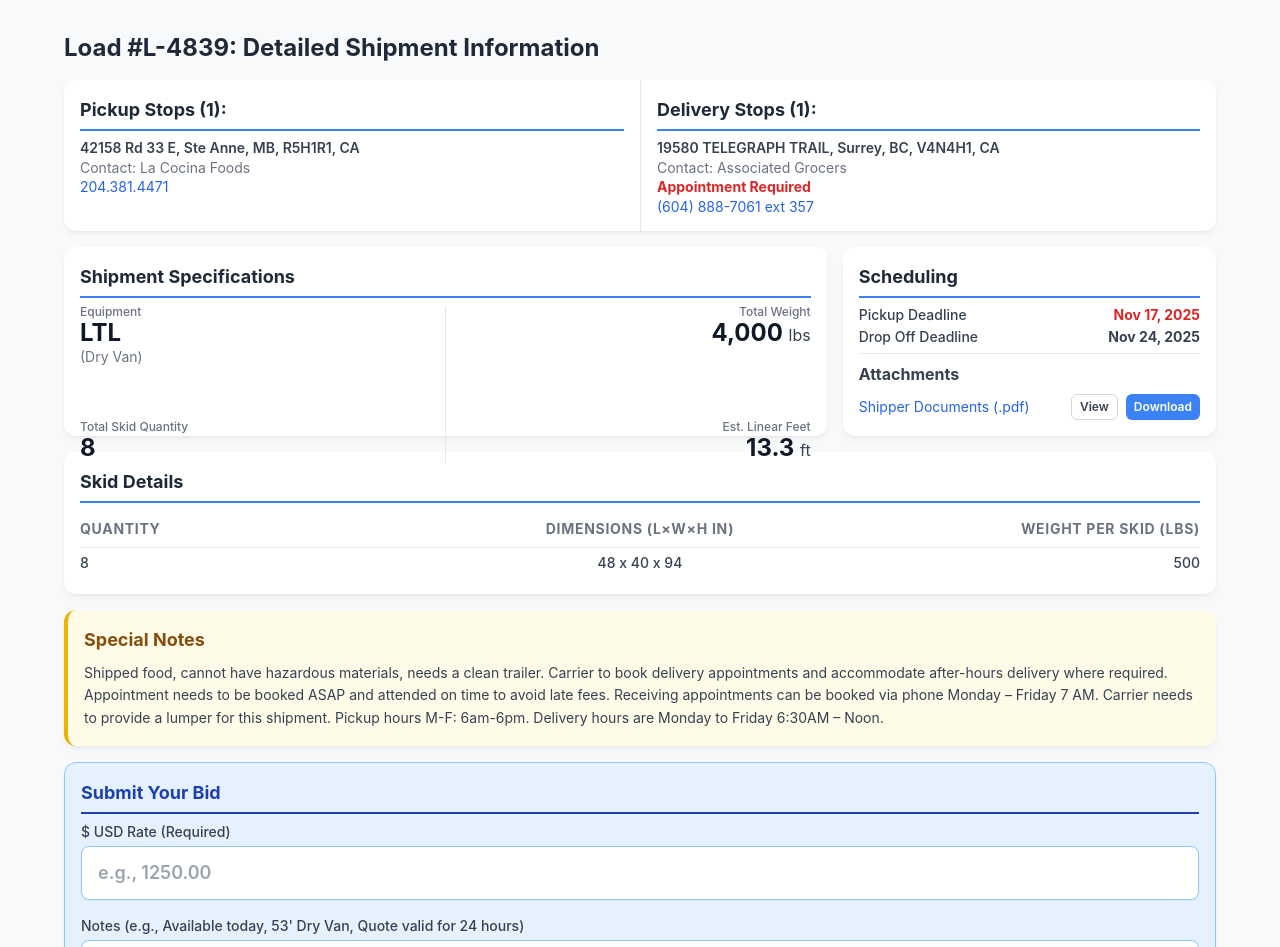
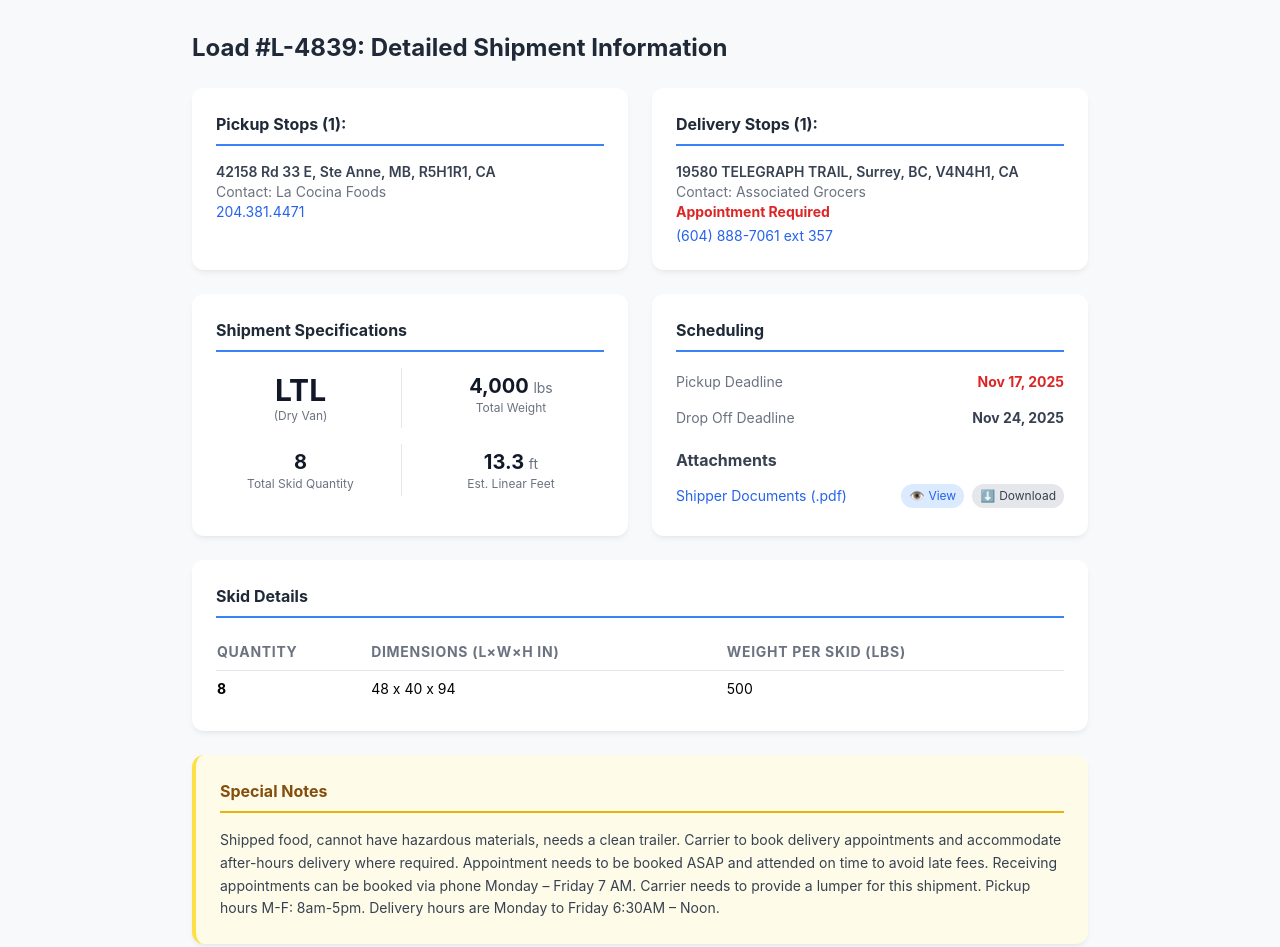
Before and after one commit to LOGIMVP/bidreview-test-, a plain HTML site: page index.html in a window 1280 px wide. Shown: the top 947 px of the page. Drawn offline with nearby package versions, Linux system fonts and the light colour scheme.

Commit message:
Update title and improve layout in index.html

```diff
--- a/index.html
+++ b/index.html
@@ -3,202 +3,133 @@
 <head>
     <meta charset="UTF-8">
     <meta name="viewport" content="width=device-width, initial-scale=1.0">
-    <title>Load L#4839: Detailed Shipment Information</title>
-    <!-- Load Tailwind CSS from CDN -->
+    <title>Freight Connect Bid Submission</title>
     <script src="https://cdn.tailwindcss.com"></script>
     <style>
         /* Custom styles for readability and spacing */
         body { font-family: 'Inter', sans-serif; background-color: #f7f9fb; }
-        .info-card {
-            background-color: white;
-            border-radius: 12px;
-            box-shadow: 0 4px 6px -1px rgba(0, 0, 0, 0.05), 0 2px 4px -2px rgba(0, 0, 0, 0.05);
-        }
-        /* The blue border line under major headers */
-        .section-header {
-            border-bottom: 2px solid #3b82f6;
-            padding-bottom: 6px; /* Reduced padding below line */
-            margin-bottom: 8px; /* Reduced margin below line (equivalent to mb-2) */
-            color: #1f2937;
-            font-weight: 700;
-            font-size: 1.125rem;
-        }
-        /* Style for the bid box */
+        .info-card { background-color: white; border-radius: 12px; box-shadow: 0 4px 6px -1px rgba(0, 0, 0, 0.05), 0 2px 4px -2px rgba(0, 0, 0, 0.05); }
+        .section-header { border-bottom: 2px solid #3b82f6; padding-bottom: 8px; margin-bottom: 16px; color: #1f2937; font-weight: 700; }
+        .detail-item { padding: 4px 0; }
         .bid-box { background-color: #e5f1ff; border: 1px solid #93c5fd; }
-
-        /* Custom spacing and centering for the Skid Details table */
-        .skid-table th:nth-child(1), .skid-table td:nth-child(1) { width: 20%; text-align: left; padding-left: 0; }
-        .skid-table th:nth-child(2), .skid-table td:nth-child(2) { width: 60%; text-align: center; }
-        .skid-table th:nth-child(3), .skid-table td:nth-child(3) { width: 20%; text-align: right; padding-right: 0; }
-        .skid-table th { padding-top: 0.5rem; padding-bottom: 0.5rem; }
-        .skid-table td { padding-top: 0.3rem; padding-bottom: 0.3rem; }
     </style>
 </head>
 <body class="p-4 md:p-8">
 
-    <div id="app" class="max-w-6xl mx-auto space-y-4">
+    <div id="app" class="max-w-4xl mx-auto">
 
-        <h1 class="text-2xl font-bold text-gray-800 mb-4">Load #L-4839: Detailed Shipment Information</h1>
+        <h1 class="text-2xl font-bold text-gray-800 mb-6">Load #L-4839: Detailed Shipment Information</h1>
 
-        <!-- PICKUP AND DELIVERY STOPS -->
-        <div class="info-card p-0 overflow-hidden">
-            <div class="grid md:grid-cols-2 divide-x divide-gray-200">
+        <div class="grid md:grid-cols-2 gap-6 mb-6">
+            <div class="info-card p-6">
+                <h2 class="section-header">Pickup Stops (1):</h2>
+                <div class="text-sm">
+                    <p class="font-semibold text-gray-700">42158 Rd 33 E, Ste Anne, MB, R5H1R1, CA</p>
+                    <p class="text-gray-500">Contact: La Cocina Foods</p>
+                    <a href="tel:204-381-4471" class="text-blue-600 hover:text-blue-800">204.381.4471</a>
+                </div>
+            </div>
 
-                <!-- Pickup Stop - Padding p-4, tight text spacing -->
-                <div class="p-4">
-                    <h2 class="section-header">Pickup Stops (1):</h2>
-                    <div class="text-sm space-y-0.5"> <!-- Reduced vertical spacing here -->
-                        <p class="font-semibold text-gray-700 leading-tight">42158 Rd 33 E, Ste Anne, MB, R5H1R1, CA</p>
-                        <p class="text-gray-500 leading-tight">Contact: La Cocina Foods</p>
-                        <a href="tel:204-381-4471" class="text-blue-600 hover:text-blue-800 block leading-tight">204.381.4471</a>
-                    </div>
-                </div>
-
-                <!-- Delivery Stop - Padding p-4, tight text spacing -->
-                <div class="p-4">
-                    <h2 class="section-header">Delivery Stops (1):</h2>
-                    <div class="text-sm space-y-0.5"> <!-- Reduced vertical spacing here -->
-                        <p class="font-semibold text-gray-700 leading-tight">19580 TELEGRAPH TRAIL, Surrey, BC, V4N4H1, CA</p>
-                        <p class="text-gray-500 leading-tight">Contact: Associated Grocers</p>
-                        <p class="text-red-600 font-bold block leading-tight">Appointment Required</p>
-                        <a href="tel:6048887061" class="text-blue-600 hover:text-blue-800 block leading-tight">(604) 888-7061 ext 357</a>
-                    </div>
+            <div class="info-card p-6">
+                <h2 class="section-header">Delivery Stops (1):</h2>
+                <div class="text-sm">
+                    <p class="font-semibold text-gray-700">19580 TELEGRAPH TRAIL, Surrey, BC, V4N4H1, CA</p>
+                    <p class="text-gray-500">Contact: Associated Grocers</p>
+                    <a href="#" class="text-red-600 font-bold block mb-1">Appointment Required</a>
+                    <a href="tel:6048887061" class="text-blue-600 hover:text-blue-800">(604) 888-7061 ext 357</a>
                 </div>
             </div>
         </div>
 
-        <!-- SPECIFICATIONS AND SCHEDULING -->
-        <div class="grid md:grid-cols-3 gap-4">
-
-            <!-- Shipment Specifications Card (2/3 width) - Padding p-4 -->
-            <div class="md:col-span-2 info-card p-4">
+        <div class="grid md:grid-cols-2 gap-6 mb-6">
+            <div class="info-card p-6">
                 <h2 class="section-header">Shipment Specifications</h2>
-
-                <!-- TIGHT LAYOUT: Grid to fill space and minimize vertical gaps -->
-                <div class="grid grid-cols-2 text-sm divide-x divide-gray-200 h-full">
-
-                    <!-- Left Column: Equipment & Quantity -->
-                    <div class="flex flex-col justify-between pr-4 h-full">
-
-                        <!-- Equipment (LTL) - Reduced to text-2xl and removed all vertical padding -->
-                        <div>
-                            <p class="text-xs text-gray-500 font-medium leading-none">Equipment</p>
-                            <p class="text-2xl font-bold text-gray-900 leading-tight">LTL</p>
-                            <p class="text-gray-500 text-sm leading-tight">(Dry Van)</p>
-                        </div>
-
-                        <!-- Total Skid Quantity (8) - Reduced to text-2xl and removed all vertical padding -->
-                        <div>
-                            <p class="text-xs text-gray-500 font-medium leading-none">Total Skid Quantity</p>
-                            <p class="text-2xl font-bold text-gray-900 leading-tight">8</p>
-                        </div>
+                <div class="grid grid-cols-2 gap-4 text-center">
+                    <div class="detail-item border-r pr-4">
+                        <p class="text-3xl font-bold text-gray-900">LTL</p>
+                        <p class="text-gray-500 text-xs">(Dry Van)</p>
                     </div>
-
-                    <!-- Right Column: Weight & Linear Feet - Reduced to text-2xl and removed all vertical padding -->
-                    <div class="flex flex-col justify-between pl-4 text-right h-full">
-
-                        <!-- Total Weight (4,000 lbs) - Reduced to text-2xl and removed all vertical padding -->
-                        <div>
-                            <p class="text-xs text-gray-500 font-medium leading-none">Total Weight</p>
-                            <p class="text-2xl font-bold text-gray-900 leading-tight">4,000 <span class="text-base font-normal text-gray-700">lbs</span></p>
-                        </div>
-
-                        <!-- Est. Linear Feet (13.3 ft) - Reduced to text-2xl and removed all vertical padding -->
-                        <div>
-                            <p class="text-xs text-gray-500 font-medium leading-none">Est. Linear Feet</p>
-                            <p class="text-2xl font-bold text-gray-900 leading-tight">13.3 <span class="text-base font-normal text-gray-700">ft</span></p>
-                        </div>
+                    <div class="detail-item">
+                        <p class="text-xl font-bold text-gray-900">4,000 <span class="text-sm font-normal text-gray-500">lbs</span></p>
+                        <p class="text-gray-500 text-xs">Total Weight</p>
+                    </div>
+                    <div class="detail-item border-r pr-4">
+                        <p class="text-xl font-bold text-gray-900">8</p>
+                        <p class="text-gray-500 text-xs">Total Skid Quantity</p>
+                    </div>
+                    <div class="detail-item">
+                        <p class="text-xl font-bold text-gray-900">13.3 <span class="text-sm font-normal text-gray-500">ft</span></p>
+                        <p class="text-gray-500 text-xs">Est. Linear Feet</p>
                     </div>
                 </div>
             </div>
 
-            <!-- Scheduling and Attachments Card (1/3 width) - Padding p-4 -->
-            <div class="md:col-span-1 info-card p-4">
+            <div class="info-card p-6">
                 <h2 class="section-header">Scheduling</h2>
-                <!-- Reduced space-y and border margin -->
-                <div class="space-y-1 text-sm border-b border-gray-200 pb-2 mb-2">
-                    <div class="flex justify-between leading-tight">
-                        <p class="text-gray-700 font-medium">Pickup Deadline</p>
+                <div class="space-y-2 text-sm">
+                    <div class="flex justify-between detail-item">
+                        <p class="text-gray-500">Pickup Deadline</p>
                         <p class="font-bold text-red-600">Nov 17, 2025</p>
                     </div>
-                    <div class="flex justify-between leading-tight">
-                        <p class="text-gray-700 font-medium">Drop Off Deadline</p>
+                    <div class="flex justify-between detail-item">
+                        <p class="text-gray-500">Drop Off Deadline</p>
                         <p class="font-bold text-gray-700">Nov 24, 2025</p>
                     </div>
                 </div>
-                <h3 class="font-bold text-gray-700 mt-2 mb-2">Attachments</h3>
-                <div class="flex items-center justify-between text-sm leading-tight">
-                    <span class="truncate text-blue-600 hover:text-blue-800">Shipper Documents (.pdf)</span>
+                <h3 class="font-bold text-gray-700 mt-4 mb-2">Attachments</h3>
+
+                <div class="flex items-center justify-between text-sm py-1">
+                    <span class="truncate text-blue-600">Shipper Documents (.pdf)</span>
                     <div class="flex space-x-2">
-                        <button onclick="console.log('Viewing document...')" class="px-2 py-1 text-xs font-semibold rounded-md border border-gray-300 bg-white text-gray-700 hover:bg-gray-100 transition duration-150">
-                            View
-                        </button>
-                        <button onclick="console.log('Downloading document...')" class="px-2 py-1 text-xs font-semibold rounded-md bg-blue-500 text-white hover:bg-blue-600 transition duration-150">
-                            Download
-                        </button>
+                        <a href="VIEW_LINK_GOES_HERE" target="_blank" class="text-xs px-2 py-1 rounded-full bg-blue-100 text-blue-600 hover:bg-blue-200 transition duration-150 ease-in-out flex items-center">
+                             <span class="mr-1">👁️</span> View
+                        </a>
+                        <a href="DOWNLOAD_LINK_GOES_HERE" download class="text-xs px-2 py-1 rounded-full bg-gray-200 text-gray-700 hover:bg-gray-300 transition duration-150 ease-in-out flex items-center">
+                            <span class="mr-1">⬇️</span> Download
+                        </a>
                     </div>
                 </div>
-            </div>
+                </div>
         </div>
 
-        <!-- SKID DETAILS TABLE - Padding p-4 -->
-        <div class="info-card p-4">
+        <div class="info-card p-6 mb-6">
             <h2 class="section-header">Skid Details</h2>
-            <div class="overflow-x-auto">
-                <table class="w-full text-sm skid-table">
-                    <thead>
-                        <tr class="text-left text-gray-500 uppercase tracking-wider font-bold border-b border-gray-200">
-                            <th class="px-0">Quantity</th>
-                            <th class="px-0 text-center">Dimensions (L×W×H IN)</th>
-                            <th class="px-0 text-right">Weight Per Skid (LBS)</th>
-                        </tr>
-                    </thead>
-                    <tbody>
-                        <tr>
-                            <td class="px-0 text-gray-700 font-medium">8</td>
-                            <td class="px-0 text-gray-700 font-medium text-center">48 x 40 x 94</td>
-                            <td class="px-0 text-gray-700 font-medium text-right">500</td>
-                        </tr>
-                    </tbody>
-                </table>
-            </div>
+            <table class="w-full text-sm">
+                <thead>
+                    <tr class="text-left text-gray-500 uppercase tracking-wider border-b">
+                        <th class="py-2">Quantity</th>
+                        <th class="py-2">Dimensions (L×W×H IN)</th>
+                        <th class="py-2">Weight Per Skid (LBS)</th>
+                    </tr>
+                </thead>
+                <tbody>
+                    <tr class="border-b last:border-b-0">
+                        <td class="py-2 font-bold">8</td>
+                        <td class="py-2">48 x 40 x 94</td>
+                        <td class="py-2">500</td>
+                    </tr>
+                </tbody>
+            </table>
         </div>
 
-        <!-- SPECIAL NOTES - Padding p-4 -->
-        <div class="info-card p-4 bg-yellow-50 border-yellow-500 border-l-4">
-            <h2 class="text-lg font-bold text-yellow-800 mb-2">Special Notes</h2>
+        <div class="info-card p-6 mb-6 bg-yellow-50 border-yellow-300 border-l-4">
+            <h2 class="section-header !text-yellow-800 !border-b-yellow-500">Special Notes</h2>
             <p class="text-sm text-gray-700 leading-relaxed">
-                Shipped food, cannot have hazardous materials, needs a clean trailer. Carrier to book delivery appointments and accommodate after-hours delivery where required. Appointment needs to be booked ASAP and attended on time to avoid late fees. Receiving appointments can be booked via phone Monday – Friday 7 AM. Carrier needs to provide a lumper for this shipment. Pickup hours M-F: 6am-6pm. Delivery hours are Monday to Friday 6:30AM – Noon.
+                Shipped food, cannot have hazardous materials, needs a clean trailer. Carrier to book delivery appointments and accommodate after-hours delivery where required. Appointment needs to be booked ASAP and attended on time to avoid late fees. Receiving appointments can be booked via phone Monday – Friday 7 AM. Carrier needs to provide a lumper for this shipment. Pickup hours M-F: 8am-5pm. Delivery hours are Monday to Friday 6:30AM – Noon.
             </p>
         </div>
 
-        <!-- SUBMIT YOUR BID FORM - Padding p-4 -->
-        <div class="info-card p-4 bid-box">
-            <h2 class="section-header !border-blue-800 !text-blue-800">Submit Your Bid</h2>
+        <div class="info-card p-6 bid-box">
+            <h2 class="text-xl font-bold text-blue-800 mb-4">Submit Your Bid</h2>
             <form id="bidForm">
-                <!-- Bid Amount -->
                 <div class="mb-4">
                     <label for="bidRate" class="block text-sm font-medium text-gray-700 mb-1">$ <span id="currencySymbol">USD</span> Rate (Required)</label>
-                    <input
-                        type="number"
-                        id="bidRate"
-                        name="bidRate"
-                        required
-                        min="0.01"
-                        step="0.01"
-                        class="w-full px-4 py-3 border border-blue-300 rounded-lg focus:ring-blue-500 focus:border-blue-500 text-lg font-semibold shadow-sm"
-                        placeholder="e.g., 1250.00">
+                    <input type="number" id="bidRate" name="bidRate" required class="w-full px-4 py-3 border border-blue-300 rounded-lg focus:ring-blue-500 focus:border-blue-500 text-lg shadow-sm" placeholder="e.g., 1250.00">
                 </div>
 
-                <!-- Notes/Details -->
                 <div class="mb-6">
                     <label for="bidNotes" class="block text-sm font-medium text-gray-700 mb-1">Notes (e.g., Available today, 53' Dry Van, Quote valid for 24 hours)</label>
-                    <textarea
-                        id="bidNotes"
-                        name="bidNotes"
-                        rows="3"
-                        class="w-full px-4 py-3 border border-blue-300 rounded-lg focus:ring-blue-500 focus:border-blue-500 text-base shadow-sm resize-none"
-                        placeholder="Optional details for the shipper..."></textarea>
+                    <textarea id="bidNotes" name="bidNotes" rows="2" class="w-full px-4 py-3 border border-blue-300 rounded-lg focus:ring-blue-500 focus:border-blue-500 text-base shadow-sm" placeholder="Optional details for the shipper..."></textarea>
                 </div>
 
                 <button type="submit" class="w-full bg-blue-600 hover:bg-blue-700 text-white font-semibold py-3 rounded-lg transition duration-150 ease-in-out shadow-lg">
@@ -206,52 +137,33 @@
                 </button>
             </form>
 
-            <div id="statusMessage" class="mt-4 p-3 text-center text-sm font-semibold hidden rounded-lg"></div>
+            <div id="statusMessage" class="mt-4 text-center text-sm font-semibold hidden"></div>
         </div>
     </div>
 
     <script>
         // --- PROTOTYPE SIMULATION LOGIC ---
+        // This simulates the data being sent to your MAKE automation
         const bidForm = document.getElementById('bidForm');
         const statusMessage = document.getElementById('statusMessage');
-        const bidRateInput = document.getElementById('bidRate');
 
+        // This would be dynamically generated by your Google Sheet/Make flow
         const LOAD_ID = "L-4839";
-        const CARRIER_ID = "CARR-987";
-        const CARRIER_EMAIL = "carrier@example.com";
+        const CARRIER_ID = "CARR-987"; // Carrier Identifier
+        const CARRIER_EMAIL = "carrier@example.com"; // Carrier email used for notification
 
-        /**
-         * Shows a status message to the user.
-         * @param {string} message - The message text.
-         * @param {string} type - 'success' or 'error'.
-         */
-        function showStatus(message, type) {
-            statusMessage.textContent = message;
-            statusMessage.classList.remove('hidden', 'bg-green-100', 'text-green-700', 'bg-red-100', 'text-red-700');
-
-            if (type === 'success') {
-                statusMessage.classList.add('bg-green-100', 'text-green-700');
-            } else {
-                statusMessage.classList.add('bg-red-100', 'text-red-700');
-            }
-            statusMessage.style.display = 'block';
-        }
-
-        bidForm.addEventListener('submit', async function(e) {
+        bidForm.addEventListener('submit', function(e) {
             e.preventDefault();
 
-            const rate = bidRateInput.value;
+            const rate = document.getElementById('bidRate').value;
             const notes = document.getElementById('bidNotes').value;
-            const submitButton = bidForm.querySelector('button');
 
-            if (!rate || parseFloat(rate) <= 0) {
-                showStatus('Please enter a valid rate greater than zero.', 'error');
+            if (!rate) {
+                statusMessage.textContent = 'Please enter a rate to submit your bid.';
+                statusMessage.classList.remove('hidden', 'text-green-600', 'text-red-600');
+                statusMessage.classList.add('text-red-600');
                 return;
             }
-
-            submitButton.disabled = true;
-            submitButton.textContent = 'Submitting...';
-            statusMessage.style.display = 'none';
 
             // 1. COLLECT THE DATA
             const bidData = {
@@ -259,37 +171,30 @@
                 carrier_id: CARRIER_ID,
                 carrier_email: CARRIER_EMAIL,
                 // Combine the structured rate and the unstructured notes.
-                raw_carrier_bid_text: `My rate for Load ${LOAD_ID} is $${parseFloat(rate).toFixed(2)} USD. Notes: ${notes}.`
+                // This simulates the single block of text your Gemini AI will receive for parsing.
+                raw_carrier_bid_text: `My rate for Load ${LOAD_ID} is $${rate} USD. Notes: ${notes}.`
             };
 
-            try {
-                // 2. SIMULATE API CALL
-                console.log('--- Data Prepared for Bridge (Mock Submission) ---');
-                console.log(JSON.stringify(bidData, null, 2));
+            console.log('--- Data Prepared for Make/Zapier Bridge ---');
+            console.log(JSON.stringify(bidData, null, 2));
 
-                // Simulate a network delay
-                await new Promise(resolve => setTimeout(resolve, 1500));
+            // 2. SIMULATE SUCCESS
+            // In a real scenario, this would be a fetch() call to your Make/Zapier webhook.
+            // The Make webhook would then call the Gemini API.
 
-                // SIMULATE SUCCESS
-                showStatus(`Bid for Load ${LOAD_ID} submitted successfully! Your rate of $${parseFloat(rate).toFixed(2)} USD has been recorded.`, 'success');
+            statusMessage.textContent = `Bid for Load ${LOAD_ID} submitted successfully! Your rate of $${rate} USD has been recorded. (Check your browser console for the mock data sent to the AI.)`;
+            statusMessage.classList.remove('hidden', 'text-red-600');
+            statusMessage.classList.add('text-green-600');
 
-                submitButton.textContent = 'Bid Submitted';
-                // Lock the form fields after success
-                bidRateInput.disabled = true;
-                document.getElementById('bidNotes').disabled = true;
-                submitButton.classList.remove('bg-blue-600', 'hover:bg-blue-700');
-                submitButton.classList.add('bg-gray-400', 'cursor-not-allowed');
+            // Log the data to the console for confirmation
+            console.log(bidData);
 
-
-            } catch (error) {
-                // SIMULATE ERROR
-                showStatus(`Submission failed: ${error.message}. Please try again.`, 'error');
-                submitButton.disabled = false;
-                submitButton.textContent = 'Submit Bid';
-            }
+            // You might want to prevent repeated submissions after a successful one
+            // bidForm.querySelector('button').disabled = true;
+            // bidForm.reset();
         });
 
-        // Set currency symbol based on mock data
+        // Set currency symbol based on mock data (or URL parameter in real app)
         document.getElementById('currencySymbol').textContent = 'USD';
     </script>
 </body>
```
